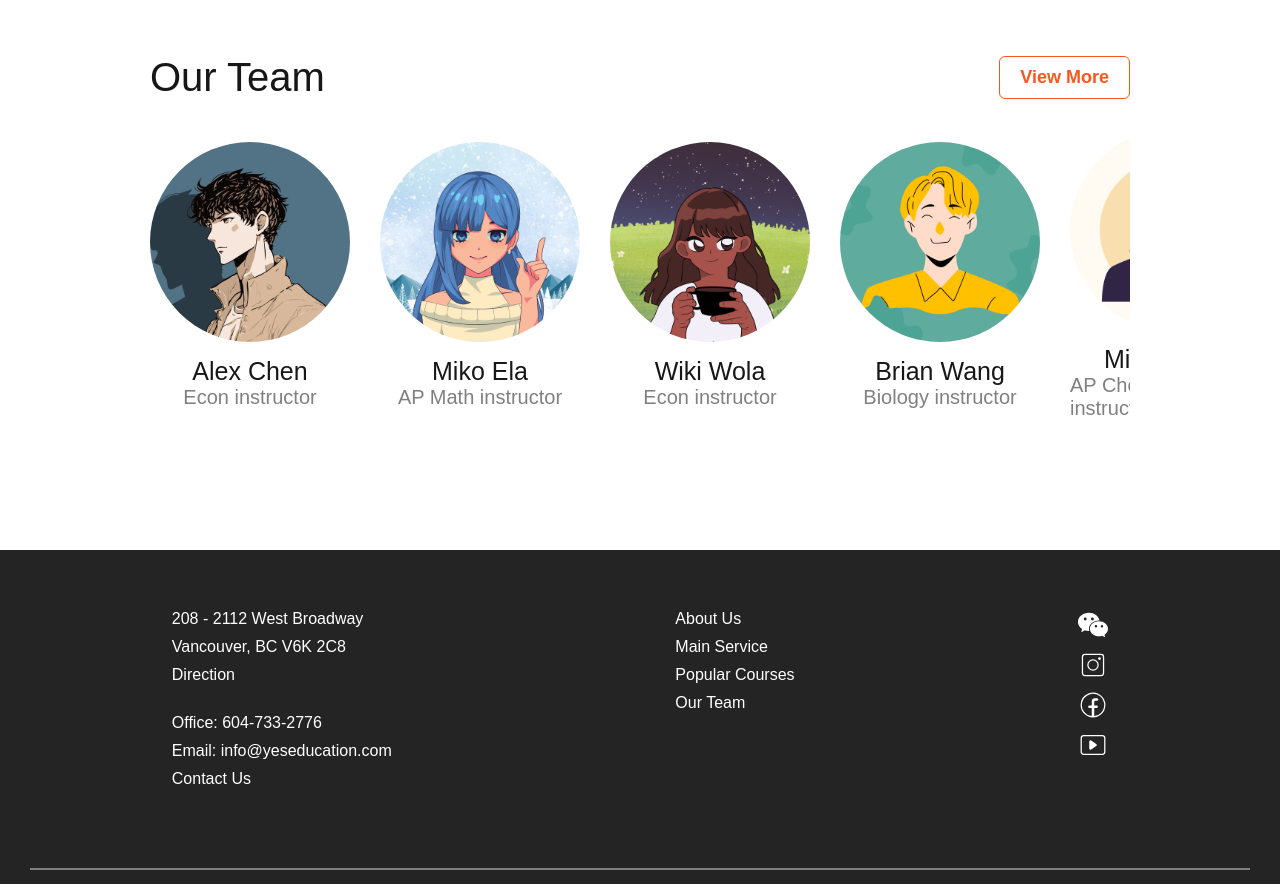
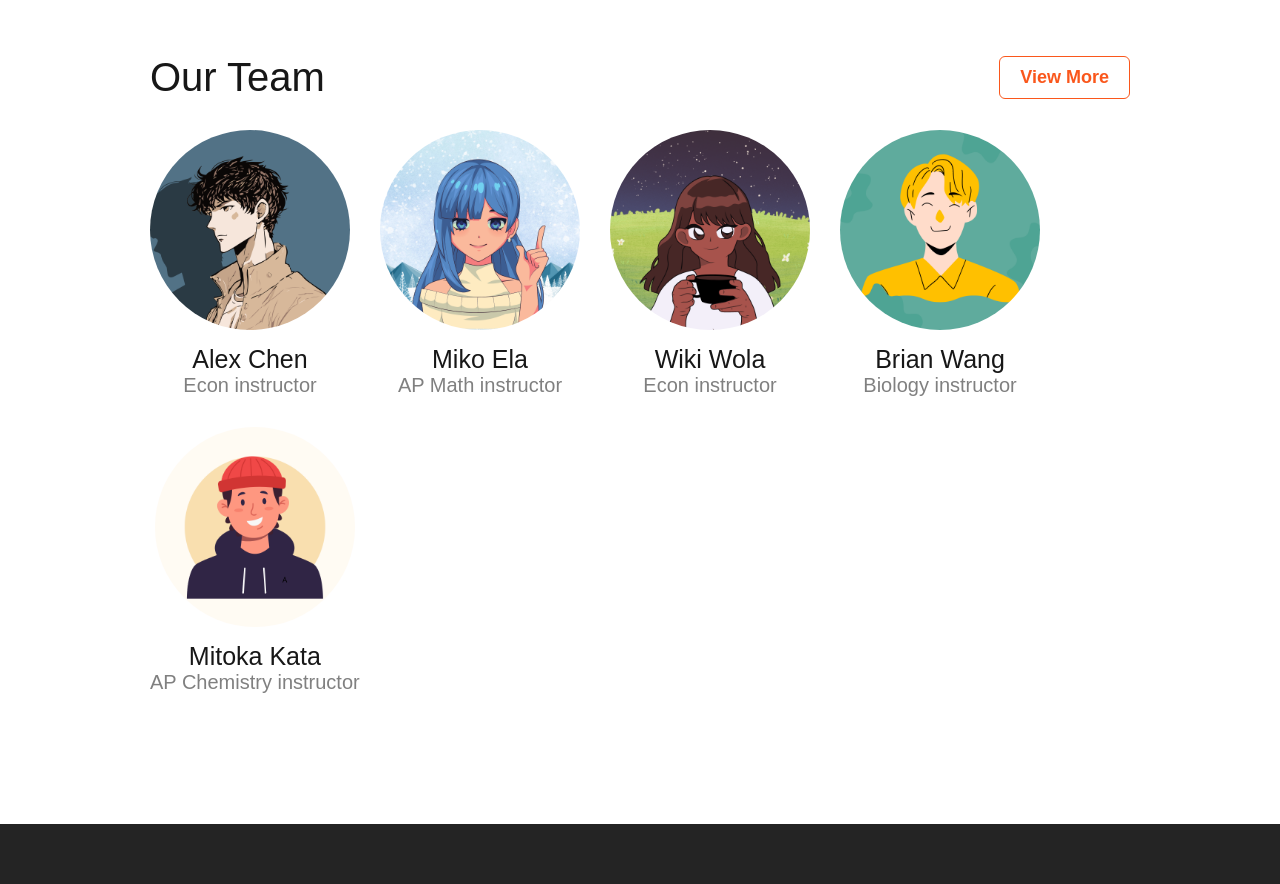
Before and after one commit to 97-Jeffrey/Tutor-landing, a Next.js app: page / in a window 1280 px wide. Shown: the part 2820-3704 px from the top of the page. Built offline with nearby package versions, Linux system fonts and the light colour scheme.

Commit message:
navbar item fixed

```diff
--- a/src/components/NavBar/navbar.module.css
+++ b/src/components/NavBar/navbar.module.css
@@ -105,6 +105,7 @@
     cursor: pointer;
     padding: 0;
     z-index: 10;
+    border: 1p solid red;
   }
 
   .menuButton:focus {
@@ -140,7 +141,7 @@
     top: 0px;
     right: 0;
     width: 100%;
-    /* height: 100vh; */
+    height: 350px;
     background: rgba(248, 247, 247, 0.98);
     backdrop-filter: blur(10px);
     z-index: 5;
@@ -156,8 +157,7 @@
   }
 
   .mobileNavList {
-    /* border: 1px solid red; */
-    margin: 20px;
+    margin-top: 70px;
     width: 100%;
     list-style: none;
     padding: 0;
--- a/src/components/Team/team.module.css
+++ b/src/components/Team/team.module.css
@@ -47,11 +47,11 @@
 .team_container{
     width: 100%;
     display: flex;
+    flex-wrap: wrap;
     flex-direction: row;
     justify-content: start;
     align-items: center;
     gap:30px;
-    overflow-x: scroll;
 }
 
 .team_card {
@@ -98,6 +98,9 @@
     .container{
         margin-top: 50px;
     }
+    .team_container{
+        justify-content: center;
+    }
     .header_container{
         flex-direction: column;
         justify-content: center;
--- a/src/components/Team/teamList.tsx
+++ b/src/components/Team/teamList.tsx
@@ -23,7 +23,7 @@ const TeamList = () =>{
             </div>
             <div className={styles.team_container}>
                 {
-                    TEAM.map(member=>(
+                    TEAM.slice(0,5).map(member=>(
                         <Link href={`/team/${member.slug}`}
                             key={member.slug}
                         >
```
